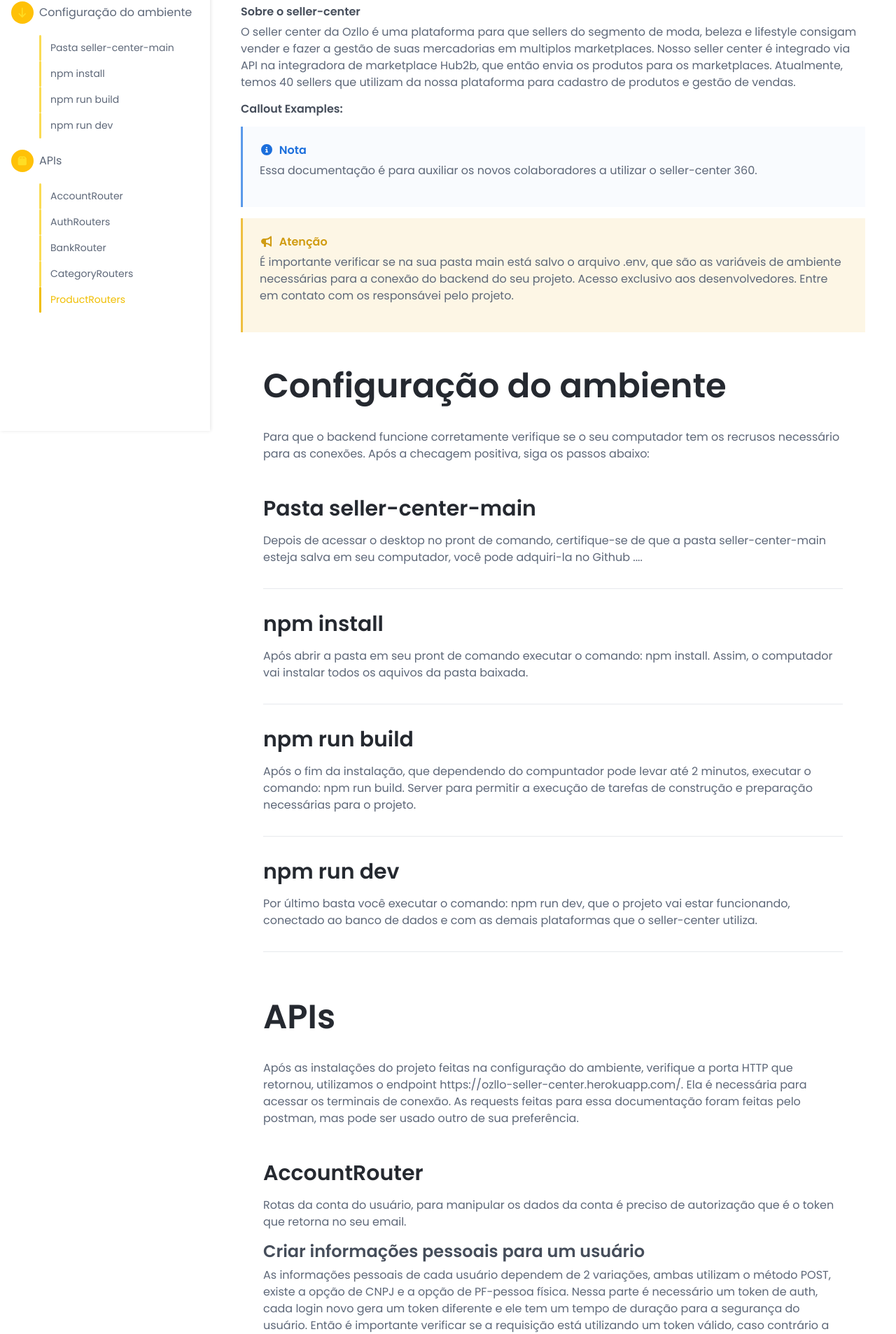
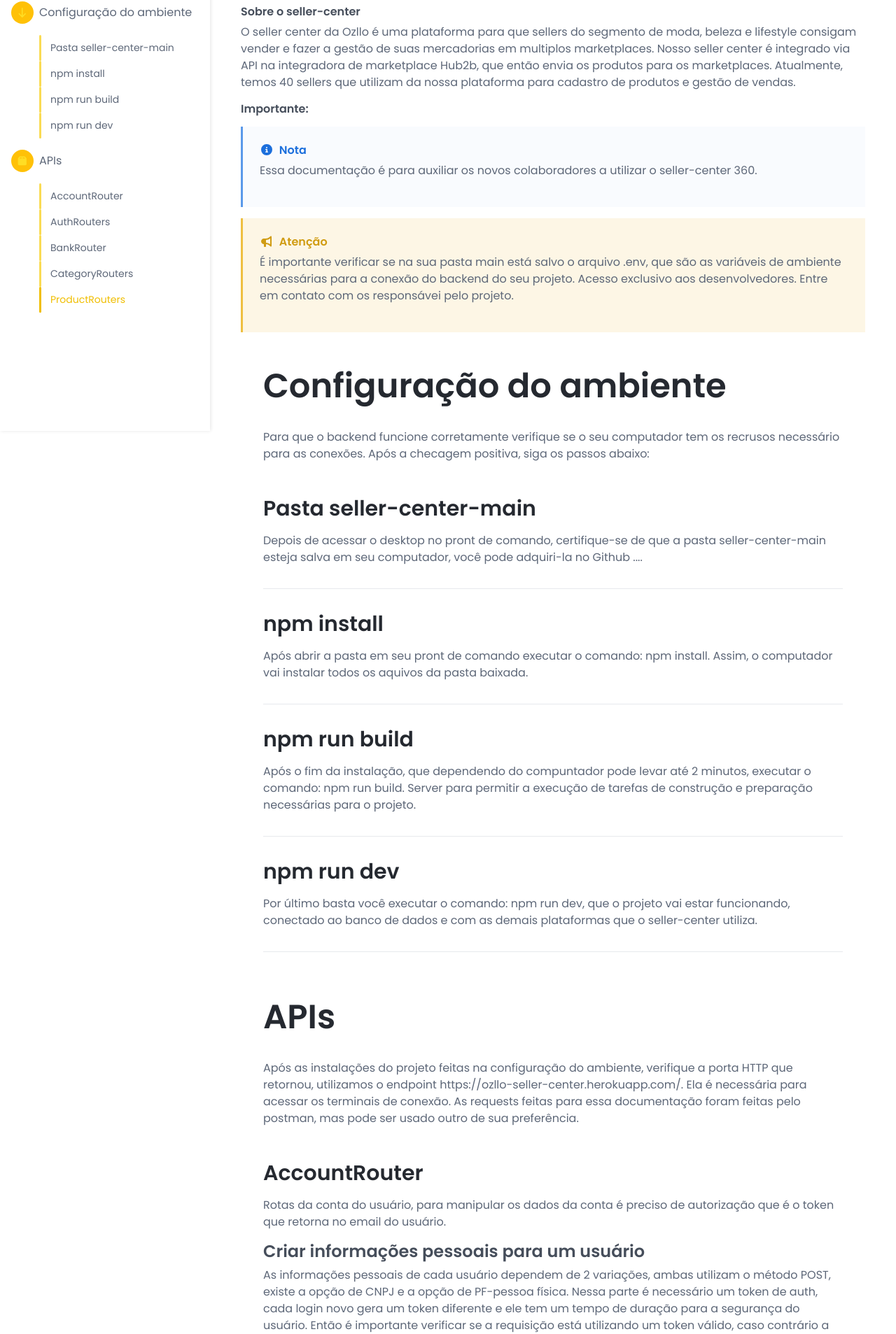
Before and after one commit to Seller-Center360/Seller-Center360.github.io, a plain HTML site: page docs-page.html in a window 1280 px wide. Shown: the part 184-2091 px from the top of the page at 70% size. Drawn offline with nearby package versions, Linux system fonts and the light colour scheme; some packages are replaced by stand-ins of ours; a script that the page names is missing.

Commit message:
Update docs-page.html
atualizacao

```diff
--- a/docs-page.html
+++ b/docs-page.html
@@ -93,7 +93,7 @@
 
 
 
-                        <h5>Callout Examples:</h5>
+                        <h5>Importante:</h5>
                         <div class="callout-block callout-block-info">
 
                             <div class="content">
@@ -156,7 +156,7 @@
 				    </header>
 				     <section class="docs-section" id="item-3-1">
 						<h2 class="section-heading">AccountRouter</h2>
-						<p>Rotas da conta do usuário, para manipular os dados da conta é preciso de autorização que é o token que retorna no seu email.</p>
+						<p>Rotas da conta do usuário, para manipular os dados da conta é preciso de autorização que é o token que retorna no email do usuário.</p>
 
 
 							<h3>Criar informações pessoais para um usuário</h3>
```
